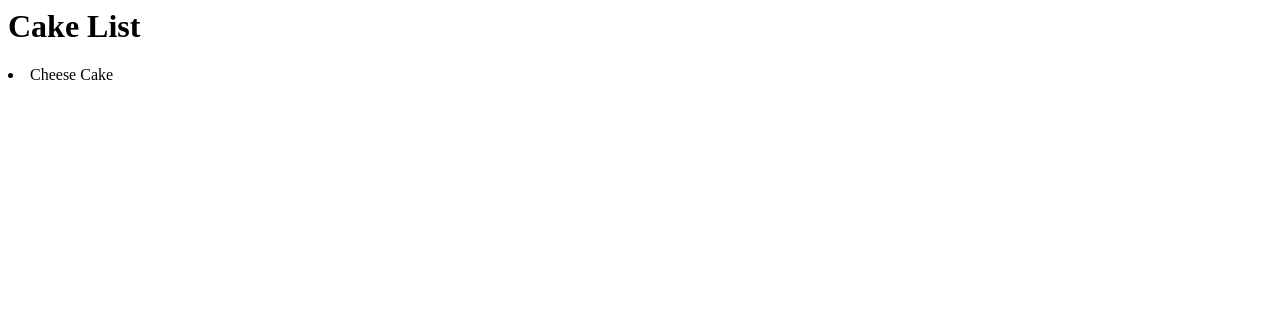
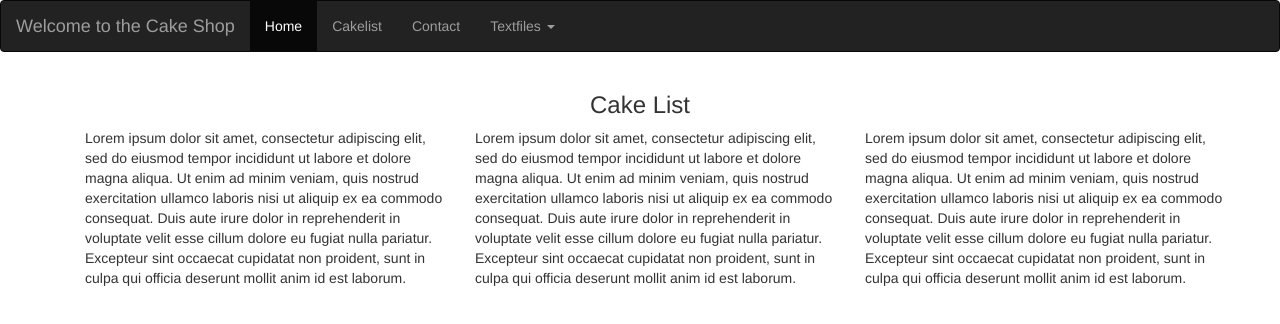
Before and after one commit to MJPhillip/august-full-time-project, a plain HTML site: page cakelist.html in a window 1280 px wide. Drawn offline with nearby package versions, Linux system fonts and the light colour scheme.

Commit message:
Add bootstrap, jQuery
Played around with some basic bootstrap and jQuery for fun.

```diff
--- a/cakelist.html
+++ b/cakelist.html
@@ -1,10 +1,70 @@
+<!DOCTYPE html>
 <html>
-	<head>
-
-	</head>
-	<body>
-		<h1>Cake List</h1>
-		<li>Cheese Cake</li>
-	</body>
-
+<head>
+	<title>August Full Time Project - Noroff</title>
+	<meta charset="utf-8">
+	<meta content="width=device-width, initial-scale=1" name="viewport">
+	<link href="https://maxcdn.bootstrapcdn.com/bootstrap/3.3.7/css/bootstrap.min.css" rel="stylesheet">
+	<script src="https://ajax.googleapis.com/ajax/libs/jquery/3.2.1/jquery.min.js">
+	</script>
+	<script src="https://maxcdn.bootstrapcdn.com/bootstrap/3.3.7/js/bootstrap.min.js">
+	</script>
+	<script src="scripts/page.js">
+	</script>
+	<link href="css/page.css" rel="stylesheet">
+</head>
+<body>
+	<nav class="navbar navbar-inverse">
+		<div class="container-fluid">
+			<div class="navbar-header">
+				<a class="navbar-brand" href="index.html">Welcome to the Cake Shop</a>
+			</div>
+			<ul class="nav navbar-nav">
+				<li class="active">
+					<a href="index.html">Home</a>
+				</li>
+				<li>
+					<a href="cakelist.html">Cakelist</a>
+				</li>
+				<li>
+					<a href="contact.html">Contact</a>
+				</li>
+				<li class="dropdown">
+					<a class="dropdown-toggle" data-toggle="dropdown" href="#">Textfiles <span class="caret"></span></a>
+					<ul class="dropdown-menu">
+						<li>
+							<a href="students-favourite-cake.txt">Students favourite cakes</a>
+						</li>
+					</ul>
+				</li>
+			</ul>
+		</div>
+	</nav>
+	<div class="container">
+		<div class="row">
+			<div class="col-sm text-center">
+				<h3>Cake List</h3>
+			</div>
+		</div>
+		<div class="container">
+			<div class="row">
+				<div class="col-sm-4">
+					<div>
+						Lorem ipsum dolor sit amet, consectetur adipiscing elit, sed do eiusmod tempor incididunt ut labore et dolore magna aliqua. Ut enim ad minim veniam, quis nostrud exercitation ullamco laboris nisi ut aliquip ex ea commodo consequat. Duis aute irure dolor in reprehenderit in voluptate velit esse cillum dolore eu fugiat nulla pariatur. Excepteur sint occaecat cupidatat non proident, sunt in culpa qui officia deserunt mollit anim id est laborum.
+					</div>
+				</div>
+				<div class="col-sm-4">
+					<div>
+						Lorem ipsum dolor sit amet, consectetur adipiscing elit, sed do eiusmod tempor incididunt ut labore et dolore magna aliqua. Ut enim ad minim veniam, quis nostrud exercitation ullamco laboris nisi ut aliquip ex ea commodo consequat. Duis aute irure dolor in reprehenderit in voluptate velit esse cillum dolore eu fugiat nulla pariatur. Excepteur sint occaecat cupidatat non proident, sunt in culpa qui officia deserunt mollit anim id est laborum.
+					</div>
+				</div>
+				<div class="col-sm-4">
+					<div>
+						Lorem ipsum dolor sit amet, consectetur adipiscing elit, sed do eiusmod tempor incididunt ut labore et dolore magna aliqua. Ut enim ad minim veniam, quis nostrud exercitation ullamco laboris nisi ut aliquip ex ea commodo consequat. Duis aute irure dolor in reprehenderit in voluptate velit esse cillum dolore eu fugiat nulla pariatur. Excepteur sint occaecat cupidatat non proident, sunt in culpa qui officia deserunt mollit anim id est laborum.
+					</div>
+				</div>
+			</div>
+		</div>
+	</div>
+</body>
 </html>
--- /dev/null
+++ b/css/page.css
@@ -0,0 +1,3 @@
+.header {
+	color: #FF0000;
+}
--- /dev/null
+++ b/scripts/page.js
@@ -0,0 +1,7 @@
+// Load content from txt-file into content div. (Cross origin errors in browser if local file txt is loaded, hence the URL to github)
+$(document).ready(function() {
+	$.get("https://raw.githubusercontent.com/MJPhillip/august-full-time-project/master/students-favourite-cake.txt", function(response) {
+		var dataFromFile = response.replace(/\n/g, "<br />"); //Replace "special character - new line" with html break (br)
+		$('.content').append(dataFromFile); //Append data to content div
+	})
+});
```
Also changed, not shown: contact.html (+52 -7 lines), index.html (+46 -13 lines).
